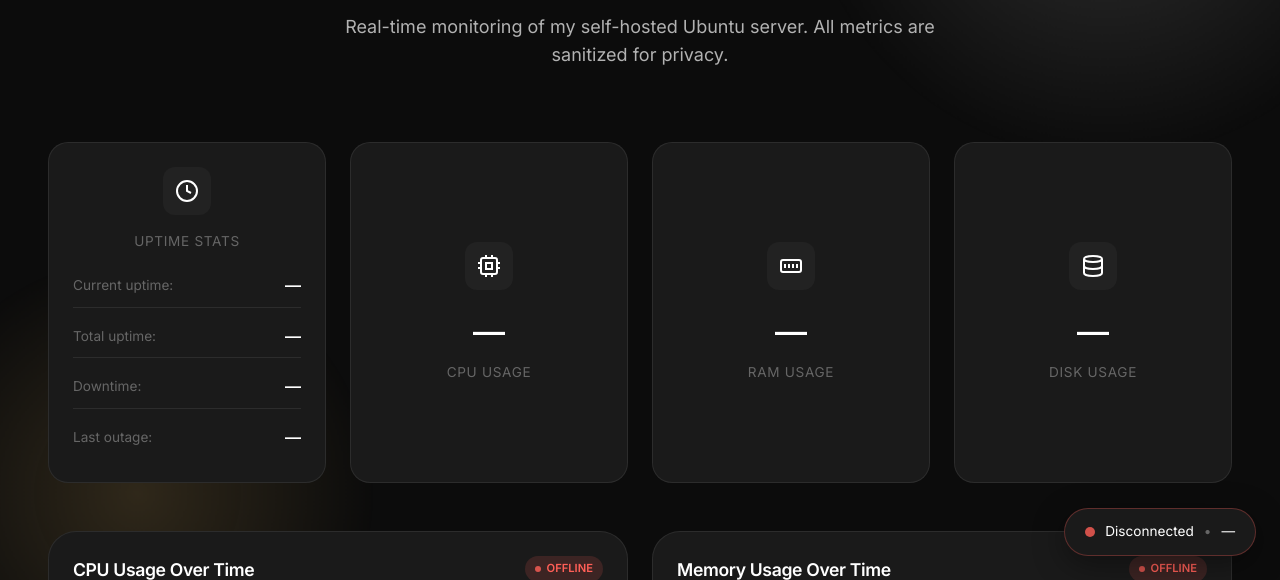
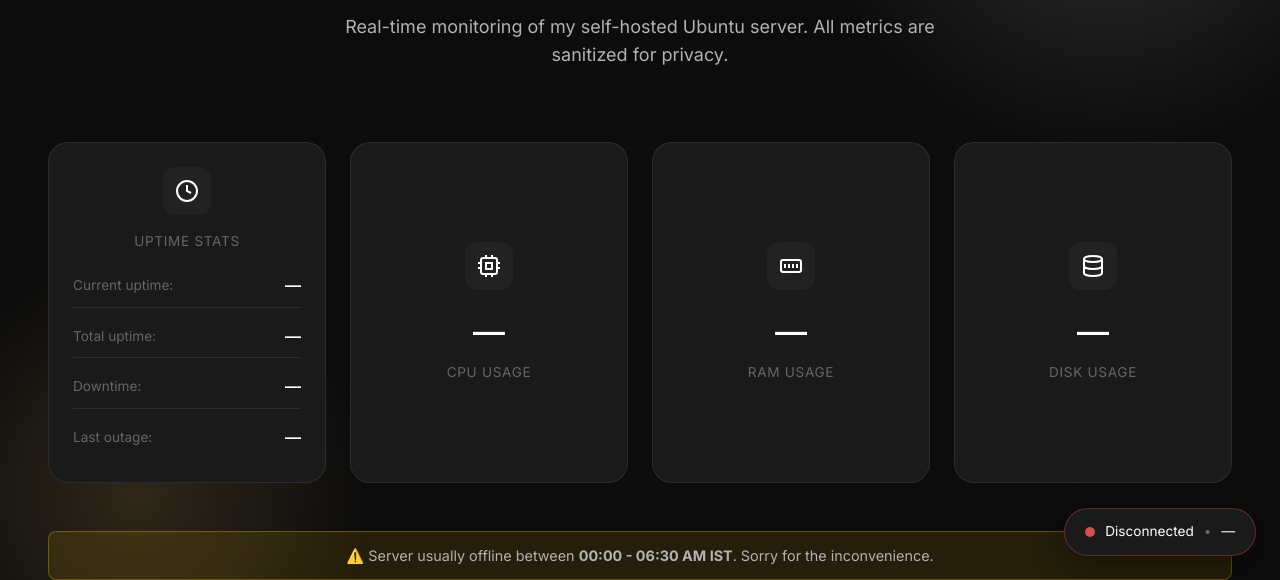
Before and after one commit to Gowshik-S/Portfolio, a plain HTML site: page homeserver.html in a window 1280 px wide. Shown: the part 220-800 px from the top of the page. Drawn offline with nearby package versions, Linux system fonts and the light colour scheme; no server answers; a web font is replaced by a local one.

Commit message:
portfolio server tm up

```diff
--- a/homeserver.html
+++ b/homeserver.html
@@ -630,6 +630,13 @@
                         <div class="stat-card-value" id="dashDisk">—</div>
                         <div class="stat-card-label">Disk Usage</div>
                     </div>
+                </div>
+
+                <!-- Maintenance Notice -->
+                <div style="margin: 24px 0; padding: 12px 20px; background: rgba(255, 193, 7, 0.1); border: 1px solid rgba(255, 193, 7, 0.3); border-radius: 8px; text-align: center;">
+                    <p style="margin: 0; color: var(--text-secondary); font-size: 0.9rem;">
+                        ⚠️ Server usually offline between <strong>00:00 - 06:30 AM IST</strong>. Sorry for the inconvenience.
+                    </p>
                 </div>
 
                 <!-- ====== CHARTS ====== -->
```
Also changed, not shown: index.html (+7 -0 lines).
